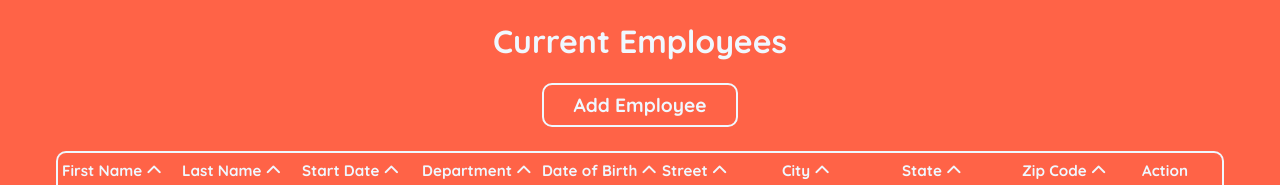
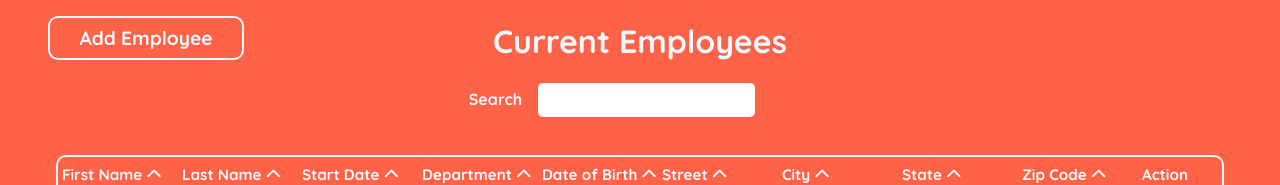
Before and after one commit to Alphasud/CharlesDenneulin_14_07102021, a React (Create React App) app: page /employeeList in a window 1280 px wide. Shown: the top 185 px of the page. Built offline with nearby package versions, Linux system fonts and the light colour scheme; no server answers; the database is empty.

Commit message:
(feat): keyword search

```diff
--- a/src/App.css
+++ b/src/App.css
@@ -96,6 +96,31 @@ button {
 .employee-page {
     overflow: hidden;
 }
+.employee__search {
+    display: flex;
+    align-items: baseline;
+    justify-content: center;
+    margin-right: 3.5rem;
+    margin-bottom: 2rem;
+    height: 2rem;
+}
+.employee__search label {
+    margin: 0;
+    height: 100%;
+    font-size: 1rem;
+    font-weight: 900;
+}
+.employee__search input {
+    border-radius: 5px;
+    border: none;
+    margin-left: 1rem;
+    height: 100%;
+    font-size: 1rem;
+    color: tomato;
+    font-weight: 500;
+    padding-left: 0.5rem;
+    outline: #fff;
+}
 .employee-container {
     overflow:auto;
     padding: 0.5rem 1rem;
@@ -169,6 +194,9 @@ button {
 
 }
 .employee__link {
+    position: absolute;
+    top: 0;
+    left: 3rem;
     display: block;
     text-align: center;
     text-decoration: none;
--- a/src/Components/EmployeeList.jsx
+++ b/src/Components/EmployeeList.jsx
@@ -4,16 +4,15 @@ import db from '../firebaseConfig';
 import { Modal } from 'modal-cd';
 
 function EmployeeList() {
-
+    const [fullArray, setFullArray] = useState([]);
     const [employees, setEmployees] = useState([]);
     const [error, setError] = useState(false);
     const [deleteMessage, setDeleteMessage] = useState('');
     const [isVisible, setIsVisibile] = useState(false);
-    const [sortType, setSortType] = useState('');
 
     const [isFirstNameClicked, setIsFirstNameClicked] = useState(false);
     const [isLastNameClicked, setIsLastNameClicked] = useState(false);
-    const [isBirthDateClicked, setIsBirthDateClickedClicked] = useState(false);
+    const [isBirthDateClicked, setIsBirthDateClicked] = useState(false);
     const [isStartDateClicked, setIsStartDateClicked] = useState(false);
     const [isStreetClicked, setIsStreetClicked] = useState(false);
     const [isCityClicked, setIsCityClicked] = useState(false);
@@ -31,6 +30,7 @@ function EmployeeList() {
                     return employeeArray
                 })
                 setEmployees(employeeArray);
+                setFullArray(employeeArray);
             } catch (e) {
                 setError(true);
             }
@@ -40,25 +40,68 @@ function EmployeeList() {
         fetchData();
     }, []);
 
-    useEffect(() => {
-        const sortArray = (type) => {
-            const types = {
-                firstName: 'firstName',
-                lastName: 'lastName',
-                birthDate: 'birthDate',
-                startDate: 'startDates',
-                street: 'street',
-                city: 'city',
-                state: 'state',
-                zip: 'zip',
-                department: 'department'
-            }
-            const sortProperty = types[type];
-            const sorted = [...employees].sort((a, b) => a[sortProperty] > b[sortProperty]);
+    const sortArray = (name, type) => {
+        if (type === 'ascending') {
+            const sorted = [...employees].sort((a, b) => a[name] > b[name]);
             setEmployees(sorted);
-        };
-        sortArray(sortType)
-    }, [sortType]);
+        }
+        if (type === 'descending') {
+            const sorted = [...employees].sort((a, b) => a[name] < b[name]);
+            setEmployees(sorted);
+        }
+        if (type === 'number-ascending') {
+            const sorted = [...employees].sort((a, b) => a[name] - b[name]);
+            setEmployees(sorted);
+        }
+        if (type === 'number-descending') {
+            const sorted = [...employees].sort((a, b) => b[name] - a[name]);
+            setEmployees(sorted);
+        }
+    }
+
+    const handleSearch = (e) => {
+        setEmployees(fullArray)
+
+        const arrayOfEmployees = fullArray;
+
+        const searchedFirstName = [...arrayOfEmployees].filter(el => {
+            return el.firstName.toLowerCase().includes(e.target.value.toLowerCase());
+        });
+        const searchedLastName = [...arrayOfEmployees].filter(el => {
+            return el.lastName.toLowerCase().includes(e.target.value.toLowerCase());
+        });
+        const searchedDepartment = [...arrayOfEmployees].filter(el => {
+            return el.department.toLowerCase().includes(e.target.value.toLowerCase());
+        });
+        const searchedStreet = [...arrayOfEmployees].filter(el => {
+            return el.street.toLowerCase().includes(e.target.value.toLowerCase());
+        });
+        const searchedCity = [...arrayOfEmployees].filter(el => {
+            return el.city.toLowerCase().includes(e.target.value.toLowerCase());
+        });
+        const searchedState = [...arrayOfEmployees].filter(el => {
+            return el.state.toLowerCase().includes(e.target.value.toLowerCase());
+        });
+        const searchedZip = [...arrayOfEmployees].filter(el => {
+            return el.zip.toString().includes(e.target.value.toLowerCase());
+        });
+        const searched = [
+            ...searchedFirstName,
+            ...searchedLastName,
+            ...searchedDepartment,
+            ...searchedStreet,
+            ...searchedCity,
+            ...searchedState,
+            ...searchedZip
+            ];
+
+        const searchedWithoutDuplicate = [...new Set(searched)];
+        setEmployees(searchedWithoutDuplicate);
+
+        if (!e.target.value) {
+            setEmployees(fullArray);
+        }
+    }
 
     const handleDelete = (id, firstName) => {
         console.log(`Delete user with id: ${id}`);
@@ -80,21 +123,25 @@ function EmployeeList() {
     }
 
     return (
-        <div className = 'employee-page'>
+        <div className ='employee-page'>
         <h1 className='title'>Current Employees</h1>
         <Link className="employee__link" to='/'>Add Employee</Link>
+        <div className='employee__search'>
+            <label htmlFor="search">Search</label>
+                <input name='search' type="text" onInput={(e) => handleSearch(e)}/>
+        </div>
         { !error ?
         <div className='employee-container'>
             <div className='headings-container'>
-                        <div className='heading'>First Name <i class={!isFirstNameClicked ? ' fas fa-chevron-up' : 'fas fa-chevron-down'} onClick={() => { setIsFirstNameClicked(!isFirstNameClicked); setSortType('firstName')}}></i></div>
-                <div className='heading'>Last Name <i class="fas fa-chevron-up" onClick={() => setSortType('lastName')}></i></div>
-                <div className='heading'>Start Date <i class="fas fa-chevron-up"></i></div>
-                <div className='heading'>Department <i class="fas fa-chevron-up"></i></div>
-                <div className='heading'>Date of Birth <i class="fas fa-chevron-up"></i></div>
-                <div className='heading'>Street <i class="fas fa-chevron-up"></i></div>
-                <div className='heading'>City <i class="fas fa-chevron-up"></i></div>
-                <div className='heading'>State <i class="fas fa-chevron-up"></i></div>
-                <div className='heading'>Zip Code <i class="fas fa-chevron-up"></i></div>
+                <div className='heading'>First Name <i className={!isFirstNameClicked ? ' fas fa-chevron-up' : 'fas fa-chevron-down'} onClick={() => { setIsFirstNameClicked(!isFirstNameClicked); !isFirstNameClicked ? sortArray('firstName', 'ascending') : sortArray('firstName', 'descending')}}></i></div>
+                <div className='heading'>Last Name <i className={!isLastNameClicked ? ' fas fa-chevron-up' : 'fas fa-chevron-down'} onClick={() => { setIsLastNameClicked(!isLastNameClicked); !isLastNameClicked ? sortArray('lastName', 'ascending') : sortArray('lastName', 'descending')}}></i></div>
+                <div className='heading'>Start Date <i className={!isStartDateClicked ? ' fas fa-chevron-up' : 'fas fa-chevron-down'} onClick={() => { setIsStartDateClicked(!isStartDateClicked); !isStartDateClicked ? sortArray('startDate', 'number-ascending') : sortArray('startDate', 'number-descending')}}></i></div>
+                <div className='heading'>Department <i className={!isDepartmentClicked ? ' fas fa-chevron-up' : 'fas fa-chevron-down'} onClick={() => { setIsDepartmentClicked(!isDepartmentClicked); !isDepartmentClicked ? sortArray('department', 'ascending') : sortArray('department', 'descending')}}></i></div>
+                <div className='heading'>Date of Birth <i className={!isBirthDateClicked ? ' fas fa-chevron-up' : 'fas fa-chevron-down'} onClick={() => { setIsBirthDateClicked(!isBirthDateClicked); !isBirthDateClicked ? sortArray('birthDate', 'number-ascending') : sortArray('birthDate', 'number-descending')}}></i></div>
+                <div className='heading'>Street <i className={!isStreetClicked ? ' fas fa-chevron-up' : 'fas fa-chevron-down'} onClick={() => { setIsStreetClicked(!isStreetClicked); !isStreetClicked ? sortArray('street', 'ascending') : sortArray('street', 'descending')}}></i></div>
+                <div className='heading'>City <i className={!isCityClicked ? ' fas fa-chevron-up' : 'fas fa-chevron-down'} onClick={() => { setIsCityClicked(!isCityClicked); !isCityClicked ? sortArray('city', 'ascending') : sortArray('city', 'descending')}}></i></div>
+                <div className='heading'>State <i className={!isStateClicked ? ' fas fa-chevron-up' : 'fas fa-chevron-down'} onClick={() => { setIsStateClicked(!isStateClicked); !isStateClicked ? sortArray('state', 'ascending') : sortArray('state', 'descending')}}></i></div>
+                <div className='heading'>Zip Code <i className={!isZipClicked ? ' fas fa-chevron-up' : 'fas fa-chevron-down'} onClick={() => { setIsZipClicked(!isZipClicked); !isZipClicked ? sortArray('zip', 'number-ascending') : sortArray('zip', 'number-descending')}}></i></div>
                 <div className='heading'>Action</div>
             </div>
             <div className='list__employees'>
```
